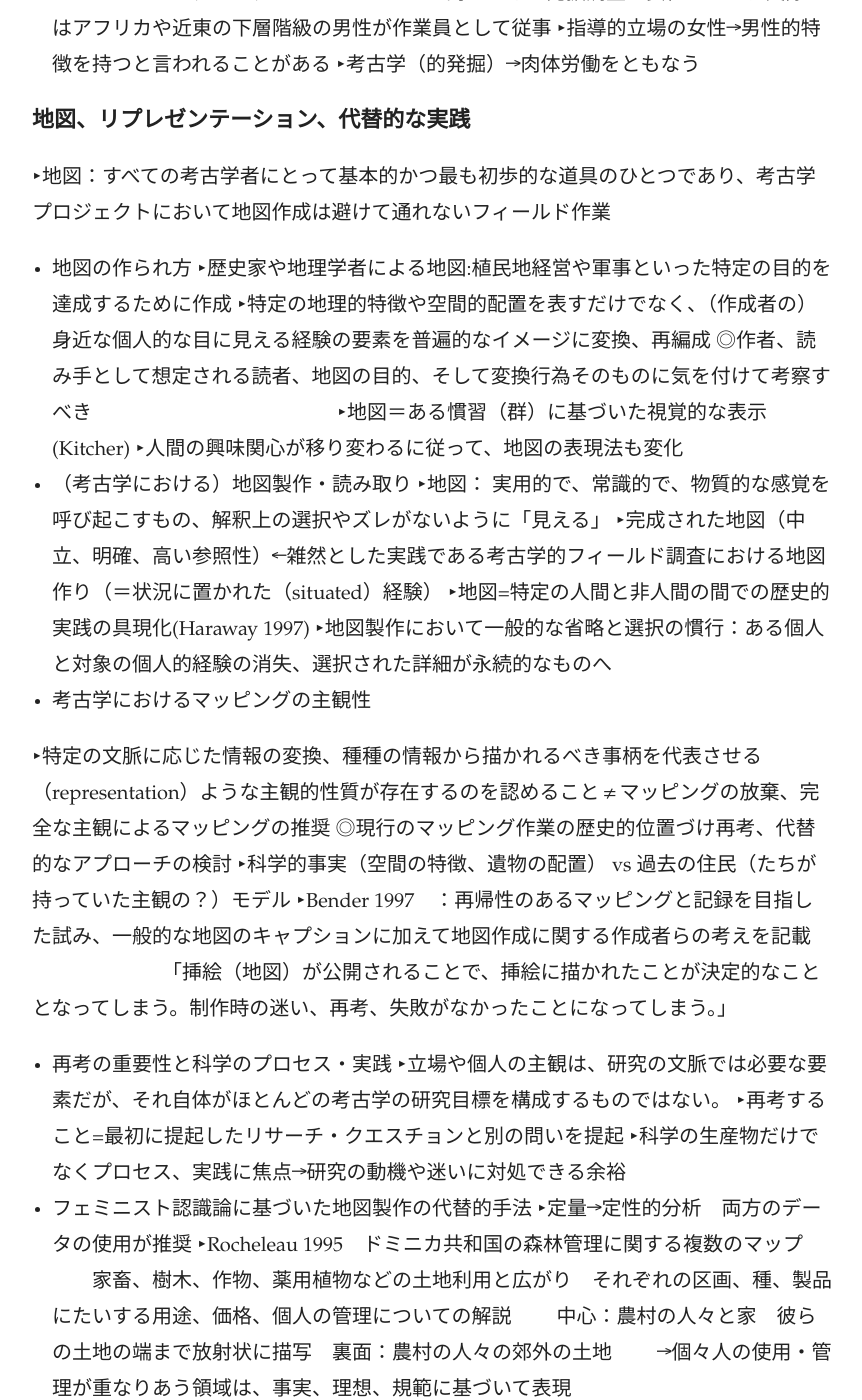
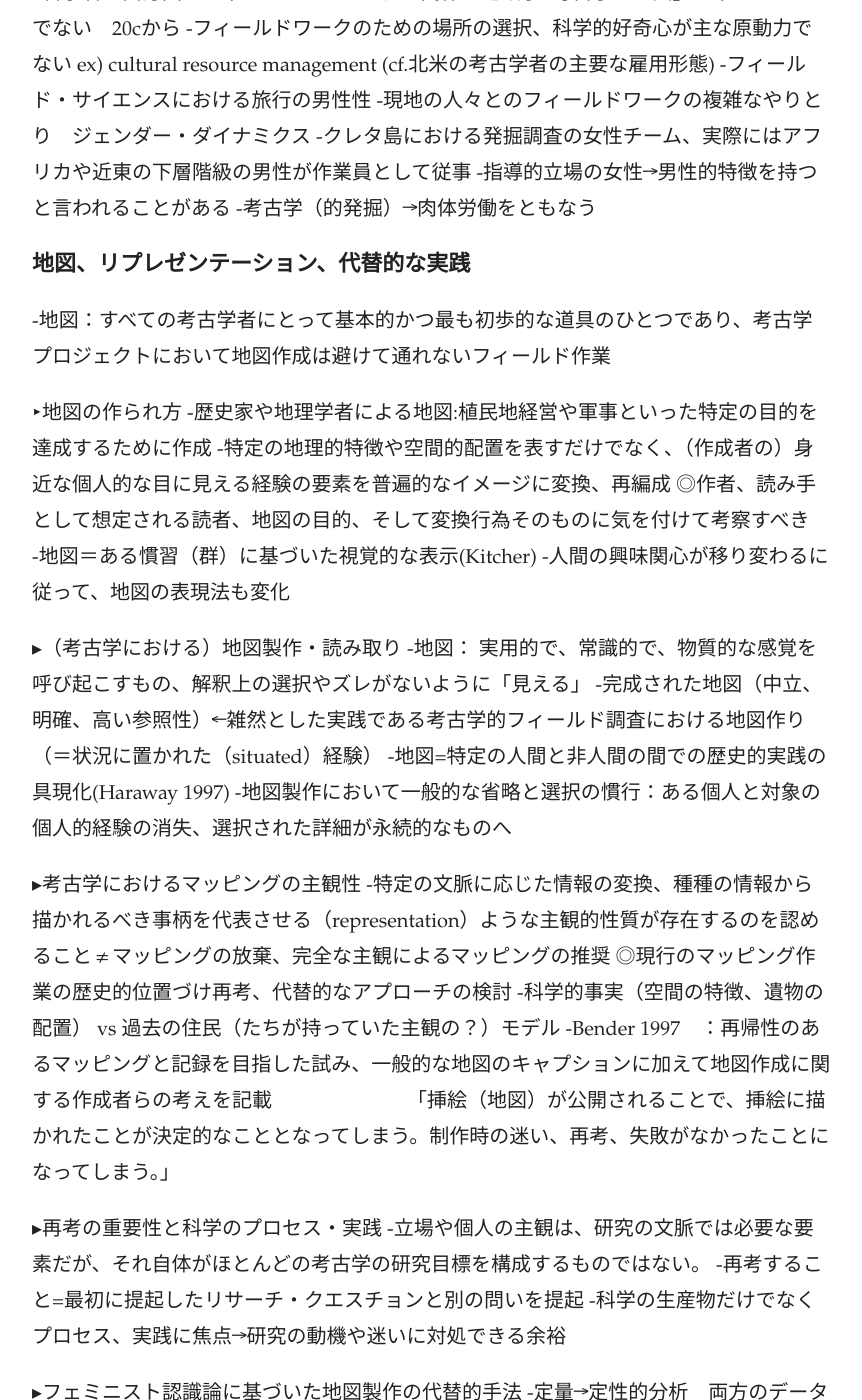
Before and after one commit to nishikarch/nishikarch.github.io, a Jekyll site: the page built from _posts/2021-10-09-Tomaskova-2007.md, in a window 1280 px wide and 1400 px high, scrolled down 3035 px. Shown: the whole window, without its empty margins (208-1070 px from the left). Built offline with Jekyll 4.4.1, drawn with Linux system fonts in a browser that asks for light colours; some of the changed text lies outside the part shown.

Commit message:
Update 2021-10-09-Tomaskova-2007.md

```diff
--- a/_posts/2021-10-09-Tomaskova-2007.md
+++ b/_posts/2021-10-09-Tomaskova-2007.md
@@ -7,7 +7,6 @@ tags: フェミニズム、ジェンダー、考古学、科学的実践、地
 reporter: 石田温美
 paper: https://archaeology-gender-europe.org/docs/silvia.pdf
 ---
-
 ## 要旨
 
 考古学におけるフィールドワークの優位性について論じ、そのことが考古学をジェンダー性が高い独特な学問領域にしていると指摘する。また、フィールドワークに必須である地図製作は、従来の方法のまま行うと過去の固定化につながることについても提示する。そのうえで、地図は製作者の主観が大いに反映されていることを認識し、再帰性を持つ代替的な地図製作方法を模索することを提案している。
@@ -16,129 +15,126 @@ paper: https://archaeology-gender-europe.org/docs/silvia.pdf
 
 ## イントロダクション
 
-- 考古学とフィールドワーク
-  ‣考古学@北米：言語人類学、自然人類学、文化人類学と並んで人類学に位置づけられる学問領域
-  ‣共通項：フィールドワーク→民俗誌、考古学の文脈で異なる響き　実践の物質性、技術の重要性
-　‣なぜ考古学がこんなにも長い間フェミニストの影響から逃れてきたか？
+‣考古学とフィールドワーク
+  -考古学@北米：言語人類学、自然人類学、文化人類学と並んで人類学に位置づけられる学問領域
+    　　　　　　共通項：フィールドワーク→民俗誌、考古学の文脈で異なる響き　実践の物質性、技術の重要性
+　-なぜ考古学がこんなにも長い間フェミニストの影響から逃れてきたか？
 
-- 考古学における研究対象と方法論
-　‣フェミニスト科学論の産物は受け入れられ（ジェンダー考古学）、方法論は無視
-　‣（考古学の定義にかかわる）フィールドワークの実践におけるジェンダーの議論
+‣考古学における研究対象と方法論
+　-フェミニスト科学論の産物は受け入れられ（ジェンダー考古学）、方法論は無視
+　-（考古学の定義にかかわる）フィールドワークの実践におけるジェンダーの議論
 
-- 考古学の特殊性
-　‣方法論的実践(methodological practice)と定義的関連性が異常に強い　☞地理学と比較可能
-　‣フィールドでの実践の特異性、フィールドワークの中心性　cf.文化人類学
+‣考古学の特殊性
+　-方法論的実践(methodological practice)と定義的関連性が異常に強い　☞地理学と比較可能
+　-フィールドでの実践の特異性、フィールドワークの中心性　cf.文化人類学
 
 ## 実践としてのジェンダー考古学と科学
 
-- 過去20年のジェンダー考古学
-　‣過去を語る際に女性の存在が軽視
-　‣考古学的なナラティブ（物語、語り）が男性中心に偏っている
-　‣トレーニング、研究の日常的な活動　一般的な考古学の実践者にとってほとんど変わっていない
+‣過去20年のジェンダー考古学
+　-過去を語る際に女性の存在が軽視
+　-考古学的なナラティブ（物語、語り）が男性中心に偏っている
+　-トレーニング、研究の日常的な活動　一般的な考古学の実践者にとってほとんど変わっていない
 　◎筆者はジェンダー考古学の対象を学問分野の日常的な活動形態（学生への教育、データへのアプローチ）に結び付けるべきと考えている。
 
-- 科学の定義＝再現性と予測可能性　他者による検証実験　実践の産物
- ‣考古学の再現性と予測可能性:非常に限られた部分のみ→科学の不統一の例として貴重なサンプル
- ‣ハラウェイ「サイボーク宣言」　二元論の批判　文化/自然の相互作用に対する考古学の貢献
+‣科学の定義＝再現性と予測可能性　他者による検証実験　実践の産物
+ -考古学の再現性と予測可能性:非常に限られた部分のみ→科学の不統一の例として貴重なサンプル
+ -ハラウェイ「サイボーク宣言」　二元論の批判　文化/自然の相互作用に対する考古学の貢献
 
 ## フェミニストによる民俗誌とジェンダー考古学の歴史
 
-- 文化人類学におけるフェミニスト理論の受容
-  1970年代　フェミニズム理論の受容の始まり
-  1980年代後半　フェミニスト民俗誌
- ‣ジェンダーとセクシュアリティは（単なるトピックとして扱うのではなく）一部の調査や執筆の形態を変化させた
+▸文化人類学におけるフェミニスト理論の受容
+ 1970年代　フェミニズム理論の受容の始まり
+ 1980年代後半　フェミニスト民俗誌
+ -ジェンダーとセクシュアリティは（単なるトピックとして扱われたのではなく）一部の調査や執筆の形態を変化させた
 
-- 考古学における科学的手法の導入
-  1950年　考古学における科学的機器
-  1950~1980年　米国の考古学において公的資金（NSF）の8割がフィールド・プロジェクトに費やされる
- ‣考古学者：調査、マッピング、サンプリング、記録、データの処理、分析などの技術や方法を含む適切なフィールドワークのトレーニングを受けてはじめて専門家になれる
- ‣考古学⇒道具、技術、チームワークに依存し、チームワーク、能力におけるリーダーシップが優先、ジェンダー性が高い独特な環境
+‣考古学における科学的手法の導入
+ 1950年　考古学における科学的機器
+ 1950~1980年　米国の考古学において公的資金（NSF）の8割がフィールド・プロジェクトに費やされる
+ -考古学者：調査、マッピング、サンプリング、記録、データの処理、分析などの技術や方法を含む適切なフィールドワークのトレーニングを受けてはじめて専門家になれる
+ -考古学⇒道具、技術、チームワークに依存し、チームワーク、能力におけるリーダーシップが優先、ジェンダー性が高い独特な環境
 
 ## 科学的実践の中での考古学
 
-- 考古学は方法か？学問か？という問題
+‣考古学は方法か？学問か？という問題
+　-ジェンダー、考古学、フェミニズムの関係を理解するためには、手法、方法論、物質的な記録の解釈を同時に調査する必要
+　-popular understanding-考古学者は掘ることを専業としている
+　-考古学的な労働、道具、空間、手法、全てが私たちが考古学として理解しているものを構成
+　-科学の物質性（場所、道具、科学者自身）の議論にも貢献
 
-　‣ジェンダー、考古学、フェミニズムの関係を理解するためには、手法、方法論、物質的な記録の解釈を同時に調査する必要
-　‣popular understanding-考古学者は掘ることを専業としている
-　‣考古学的な労働、道具、空間、手法、全てが私たちが考古学として理解しているものを構成
-　‣科学の物質性（場所、道具、科学者自身）の議論にも貢献
-
-- 考古学におけるジェンダーの議論→epistemology（認識論）への批判に欠ける
-
- ‣身体化された知識→科学者、集団の価値観に影響を与える
- ‣政治的なコミットメントと考古学的研究の区別は維持されるべきか？
- ‣科学、手法は政治的に中立であるべき、基準やテスト、検証、証明の可能性を欠いた非科学的なプロパガンダになってしまうという信念の蔓延
- ‣全ての科学的実践は地域性を持ち、物質性に依存し、言説的である
- ◎筆者は実践の結果だけでなく、プロセスにも注意を払うべきと提言している。
+‣考古学におけるジェンダーの議論→epistemology（認識論）への批判に欠ける
+ -身体化された知識→科学者、集団の価値観に影響を与える
+ -政治的なコミットメントと考古学的研究の区別は維持されるべきか？
+ -科学、手法は政治的に中立であるべき、基準やテスト、検証、証明の可能性を欠いた非科学的なプロパガンダになってしまうという信念の蔓延
+ -全ての科学的実践は地域性を持ち、物質性に依存し、言説的である
+　◎筆者は実践の結果だけでなく、プロセスにも注意を払うべきと提言している。
 
 ## 実践としてのフィールドワークにおける「現場」
 
-- Feminist またはFeministの影響を受けた研究を行おうとするほとんどの研究者が順守すべきいくつかの原則（Wylie 2007）
- ‣reflectivity（再帰性）, subject position（主観的な立場）,政治的な意味合い（ジェンダー不平等を解決する目的）
+‣Feminist またはFeministの影響を受けた研究を行おうとするほとんどの研究者が順守すべきいくつかの原則（Wylie 2007）
+ -reflectivity（再帰性）, subject position（主観的な立場）,政治的な意味合い（ジェンダー不平等を解決する目的）
 
-- フィールドサイエンス/フィールドワークの定義とは？
- ‣フィールドワーク　「原住民」と深く意味のある関係を築くために「フィールドサイト」に立ち寄るわけではない
- ‣住民の固定制、遺跡の固定制
+‣フィールドサイエンス/フィールドワークの定義とは？
+ -フィールドワーク　「原住民」と深く意味のある関係を築くために「フィールドサイト」に立ち寄るわけではない
+ -住民の固定制、遺跡の固定制
 
-- 科学者の出身国とフィールド、ジェンダー関係の地政学
- ‣考古学の「父」フィールドにでない　20cから
- ‣フィールドワークのための場所の選択、科学的好奇心が主な原動力でない ex) cultural resource management (cf.北米の考古学者の主要な雇用形態)
- ‣フィールド・サイエンスにおける旅行の男性性
- ‣現地の人々とのフィールドワークの複雑なやりとり　ジェンダー・ダイナミクス
- ‣クレタ島における発掘調査の女性チーム、実際にはアフリカや近東の下層階級の男性が作業員として従事
- ‣指導的立場の女性→男性的特徴を持つと言われることがある
- ‣考古学（的発掘）→肉体労働をともなう
+‣科学者の出身国とフィールド、ジェンダー関係の地政学
+ -考古学の「父」フィールドにでない　20cから
+ -フィールドワークのための場所の選択、科学的好奇心が主な原動力でない ex) cultural resource management (cf.北米の考古学者の主要な雇用形態)
+ -フィールド・サイエンスにおける旅行の男性性
+ -現地の人々とのフィールドワークの複雑なやりとり　ジェンダー・ダイナミクス
+ -クレタ島における発掘調査の女性チーム、実際にはアフリカや近東の下層階級の男性が作業員として従事
+ -指導的立場の女性→男性的特徴を持つと言われることがある
+ -考古学（的発掘）→肉体労働をともなう
 
 ## 地図、リプレゼンテーション、代替的な実践
 
- ‣地図：すべての考古学者にとって基本的かつ最も初歩的な道具のひとつであり、考古学プロジェクトにおいて地図作成は避けて通れないフィールド作業
+ -地図：すべての考古学者にとって基本的かつ最も初歩的な道具のひとつであり、考古学プロジェクトにおいて地図作成は避けて通れないフィールド作業
 
-- 地図の作られ方
- ‣歴史家や地理学者による地図:植民地経営や軍事といった特定の目的を達成するために作成
- ‣特定の地理的特徴や空間的配置を表すだけでなく、（作成者の）身近な個人的な目に見える経験の要素を普遍的なイメージに変換、再編成
+‣地図の作られ方
+ -歴史家や地理学者による地図:植民地経営や軍事といった特定の目的を達成するために作成
+ -特定の地理的特徴や空間的配置を表すだけでなく、（作成者の）身近な個人的な目に見える経験の要素を普遍的なイメージに変換、再編成
  ◎作者、読み手として想定される読者、地図の目的、そして変換行為そのものに気を付けて考察すべき
- ‣地図＝ある慣習（群）に基づいた視覚的な表示(Kitcher)
- ‣人間の興味関心が移り変わるに従って、地図の表現法も変化
+ -地図＝ある慣習（群）に基づいた視覚的な表示(Kitcher)
+ -人間の興味関心が移り変わるに従って、地図の表現法も変化
 
-- （考古学における）地図製作・読み取り
- ‣地図： 実用的で、常識的で、物質的な感覚を呼び起こすもの、解釈上の選択やズレがないように「見える」
- ‣完成された地図（中立、明確、高い参照性）←雑然とした実践である考古学的フィールド調査における地図作り（＝状況に置かれた（situated）経験）
- ‣地図=特定の人間と非人間の間での歴史的実践の具現化(Haraway 1997)
- ‣地図製作において一般的な省略と選択の慣行：ある個人と対象の個人的経験の消失、選択された詳細が永続的なものへ
+▸（考古学における）地図製作・読み取り
+ -地図： 実用的で、常識的で、物質的な感覚を呼び起こすもの、解釈上の選択やズレがないように「見える」
+ -完成された地図（中立、明確、高い参照性）←雑然とした実践である考古学的フィールド調査における地図作り（＝状況に置かれた（situated）経験）
+ -地図=特定の人間と非人間の間での歴史的実践の具現化(Haraway 1997)
+ -地図製作において一般的な省略と選択の慣行：ある個人と対象の個人的経験の消失、選択された詳細が永続的なものへ
 
-- 考古学におけるマッピングの主観性
-
- ‣特定の文脈に応じた情報の変換、種種の情報から描かれるべき事柄を代表させる（representation）ような主観的性質が存在するのを認めること≠マッピングの放棄、完全な主観によるマッピングの推奨
- ◎現行のマッピング作業の歴史的位置づけ再考、代替的なアプローチの検討
- ‣科学的事実（空間の特徴、遺物の配置） vs 過去の住民（たちが持っていた主観の？）モデル
- ‣Bender 1997　：再帰性のあるマッピングと記録を目指した試み、一般的な地図のキャプションに加えて地図作成に関する作成者らの考えを記載
+▸考古学におけるマッピングの主観性
+ -特定の文脈に応じた情報の変換、種種の情報から描かれるべき事柄を代表させる（representation）ような主観的性質が存在するのを認めること≠マッピングの放棄、完全な主観によるマッピングの推奨
+◎現行のマッピング作業の歴史的位置づけ再考、代替的なアプローチの検討
+-科学的事実（空間の特徴、遺物の配置） vs 過去の住民（たちが持っていた主観の？）モデル
+-Bender 1997　：再帰性のあるマッピングと記録を目指した試み、一般的な地図のキャプションに加えて地図作成に関する作成者らの考えを記載
 　　　　　　　「挿絵（地図）が公開されることで、挿絵に描かれたことが決定的なこととなってしまう。制作時の迷い、再考、失敗がなかったことになってしまう。」
 
-- 再考の重要性と科学のプロセス・実践
- ‣立場や個人の主観は、研究の文脈では必要な要素だが、それ自体がほとんどの考古学の研究目標を構成するものではない。
- ‣再考すること=最初に提起したリサーチ・クエスチョンと別の問いを提起
- ‣科学の生産物だけでなくプロセス、実践に焦点→研究の動機や迷いに対処できる余裕
+▸再考の重要性と科学のプロセス・実践
+ -立場や個人の主観は、研究の文脈では必要な要素だが、それ自体がほとんどの考古学の研究目標を構成するものではない。
+ -再考すること=最初に提起したリサーチ・クエスチョンと別の問いを提起
+ -科学の生産物だけでなくプロセス、実践に焦点→研究の動機や迷いに対処できる余裕
 
-- フェミニスト認識論に基づいた地図製作の代替的手法
- ‣定量→定性的分析　両方のデータの使用が推奨
- ‣Rocheleau 1995　ドミニカ共和国の森林管理に関する複数のマップ
+▸フェミニスト認識論に基づいた地図製作の代替的手法
+ -定量→定性的分析　両方のデータの使用が推奨
+ -Rocheleau 1995　ドミニカ共和国の森林管理に関する複数のマップ
 　　家畜、樹木、作物、薬用植物などの土地利用と広がり　それぞれの区画、種、製品にたいする用途、価格、個人の管理についての解説
 　　中心：農村の人々と家　彼らの土地の端まで放射状に描写　裏面：農村の人々の郊外の土地
 　　→個々人の使用・管理が重なりあう領域は、事実、理想、規範に基づいて表現
 
-- 定量データベースのテクノロジー（特にGIS）に対するフェミニストの批判とその利用
- ‣Kwanによる、フェミニストに触発されたGISを用いた研究（「神の目」批判、非実証的、非定量的GIS=定性的GIS）
- ‣女性のGISへの関与「サイボーグを書く」ための重要なフェミニスト戦略
+▸定量データベースのテクノロジー（特にGIS）に対するフェミニストの批判とその利用
+ -Kwanによる、フェミニストに触発されたGISを用いた研究（「神の目」批判、非実証的、非定量的GIS=定性的GIS）
+ -女性のGISへの関与「サイボーグを書く」ための重要なフェミニスト戦略
 　自然/人間、男性/女性の支配関係でなく、複合的な結びつき（ハラウェイ）を記述するという意味か
 
-- 先住民の地図製作
- ‣現在の地図表現とは異なる別の方法が存在することを強調
- ‣Mixtecの地図：時間と空間が同じ二次元平面に投影、地理的認識、祖先の移動、王朝の歴史
- ‣Bender1999：先住民の地図、未来への可能性を含む
- ‣オルタナティブ・マップ=現地のレジスタンスにとっての現実、技術、隠喩
+▸先住民の地図製作
+ -現在の地図表現とは異なる別の方法が存在することを強調
+ -Mixtecの地図：時間と空間が同じ二次元平面に投影、地理的認識、祖先の移動、王朝の歴史
+ -Bender1999：先住民の地図、未来への可能性を含む
+ -オルタナティブ・マップ=現地のレジスタンスにとっての現実、技術、隠喩
 
-- 考古学者が地図をつくるとき
- ‣様々な情報の変換を行い、地図は静止画的な手掛かりへ→経験、歴史、学問的伝統、ジェンダーの可能性についての認識が損失
- ‣現在のA地域の地図≠過去のA地域のレプリゼンテーション
- ‣カウンターカートグラフィー オルタナティブな世界を描き出すマッピング
- ‣地図をつくる過程での試行錯誤の跡、空間に対する代替的な経験を含めることでフィールドでの実践に対する情報増加、結果の比較や評価の幅の広がりが起こり、過去の人々と科学の両方に利益が生まれる
+▸考古学者が地図をつくるとき
+ -様々な情報の変換を行い、地図は静止画的な手掛かりへ→経験、歴史、学問的伝統、ジェンダーの可能性についての認識が損失
+ -現在のA地域の地図≠過去のA地域のレプリゼンテーション
+ -カウンターカートグラフィー オルタナティブな世界を描き出すマッピング
+ -地図をつくる過程での試行錯誤の跡、空間に対する代替的な経験を含めることでフィールドでの実践に対す
```
